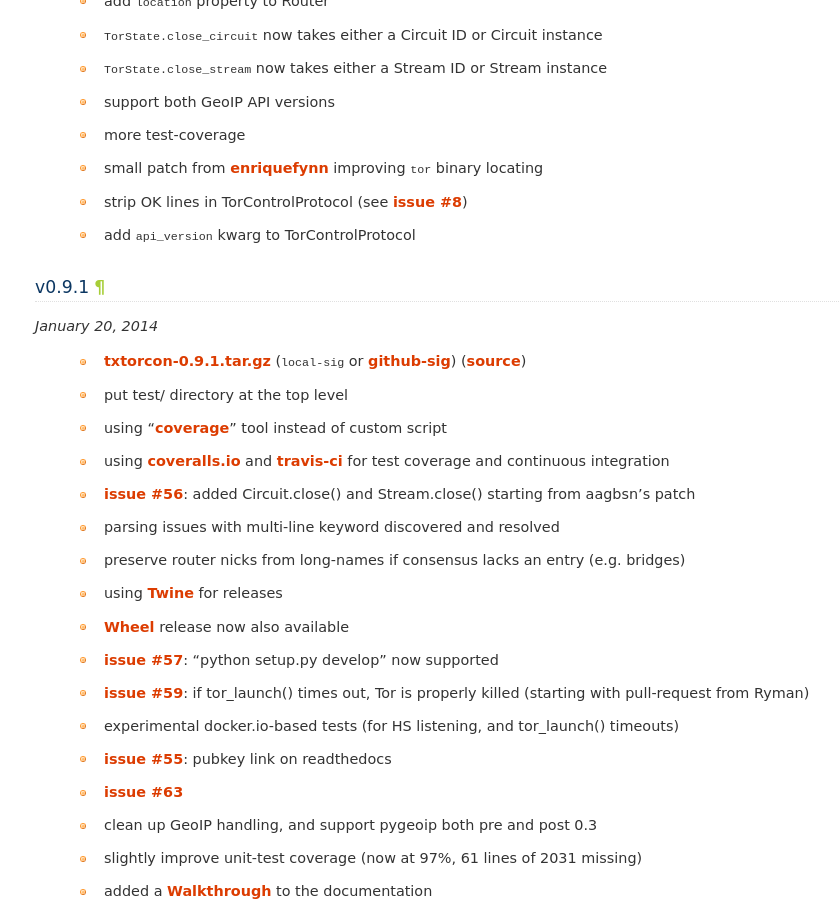
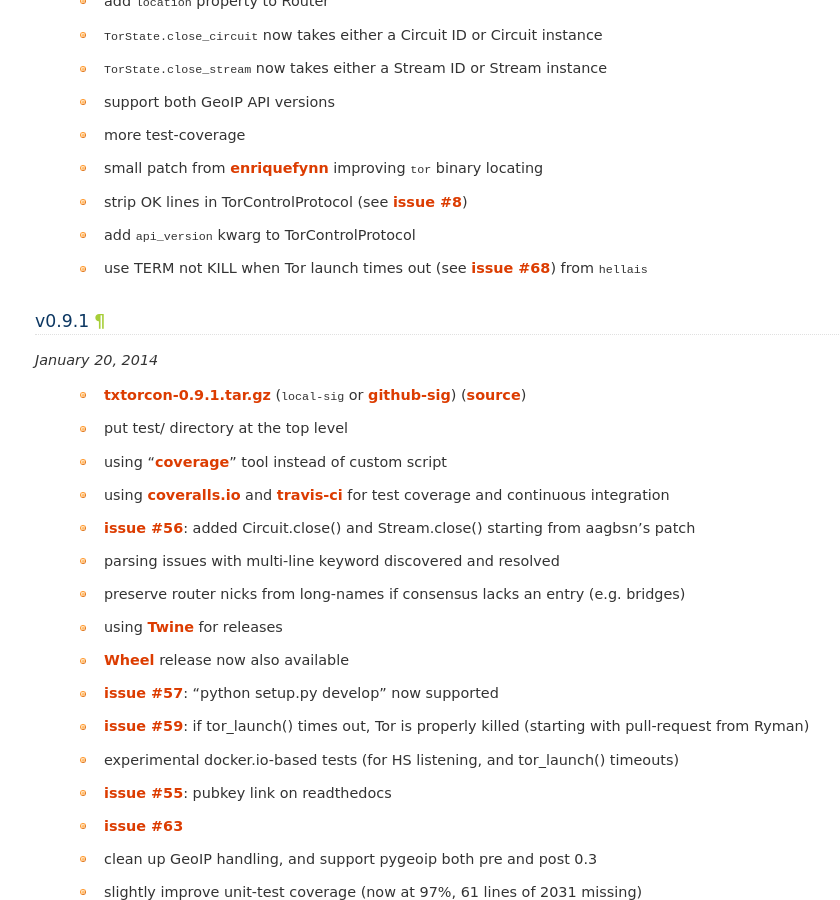
Before and after one commit to meejah/txtorcon, a Sphinx documentation site: the page built from docs/releases.rst, in a window 1280 px wide and 900 px high, scrolled down 572 px. Shown: the whole window, without its empty margins (85-925 px from the left). Built offline with Sphinx 7.4.7, drawn with Linux system fonts in a browser that asks for light colours.

Commit message:
add not to releases

```diff
--- a/docs/releases.rst
+++ b/docs/releases.rst
@@ -26,6 +26,7 @@
  * small patch from `enriquefynn <https://github.com/enriquefynn>`_ improving ``tor`` binary locating
  * strip OK lines in TorControlProtocol (see `issue #8 <https://github.com/meejah/txtorcon/issues/8>`_)
  * add ``api_version`` kwarg to TorControlProtocol
+ * use TERM not KILL when Tor launch times out (see `issue #68 <https://github.com/meejah/txtorcon/pull/68>`_) from ``hellais``
 
 
 v0.9.1
```
